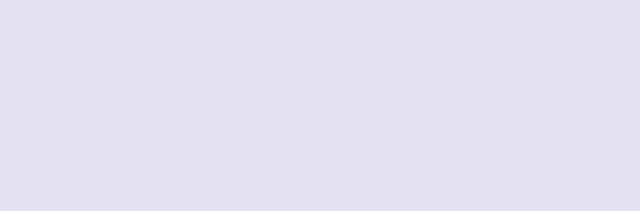
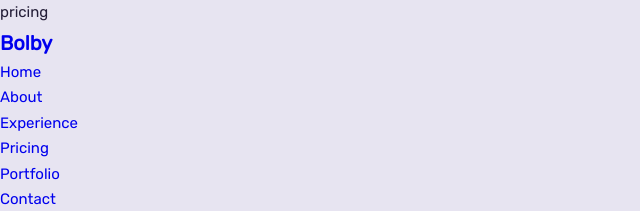
Before and after one commit to JuanPabloStele/Portf-lio, a plain HTML site: page index.html in a window 1280 px wide. Shown: the whole page, without its empty margins (0-640 px from the left). Drawn offline with nearby package versions, Linux system fonts and the light colour scheme.

Commit message:
Create the header and navigantion

```diff
--- a/index.html
+++ b/index.html
@@ -14,6 +14,41 @@
     <title>Portfólio</title>
   </head>
   <body>
+    <heade class="header" id="header">pricing
+        <nav class="nav container padd-15">
+            <a href="#" class="nav-Logo">
+                <h2>Bolby</h2>
+            </a>
+            <div class="nav-menu" id="nav-menu">
+                <ul class="nav-list">
+                    <li class="nav-item">
+                        <a href="#home" class="nav-link active-link">Home</a>
+                    </li>
+                    <li class="nav-item">
+                        <a href="#about" class="nav-link">About</a>
+                    </li>
+                    <li class="nav-item">
+                        <a href="#experience" class="nav-link">Experience</a>
+                    </li>
+                    <li class="nav-item">
+                        <a href="#princing" class="nav-link">Pricing</a>
+                    </li>
+                    <li class="nav-item">
+                        <a href="#portfolio" class="nav-link">Portfolio</a>
+                    </li>
+                    <li class="nav-item">
+                        <a href="#contact" class="nav-link">Contact</a>
+                    </li>
+                </ul>
+                <div class="nav-btns">
+                    <i class="lni lni-pallet change-theme" id="theme-button"></i>
+                    <div class="nav-toggle" id="nav-toggle">
+                        <i class="lni lni-grid-alt"></i>
+                    </div>
+                </div>
+            </div>
+        </nav>
+    </heade>
     <script src="https://cdn.jsdelivr.net/npm/swiper@8/swiper-bundle.min.js"></script>
   </body>
 </html>
```
